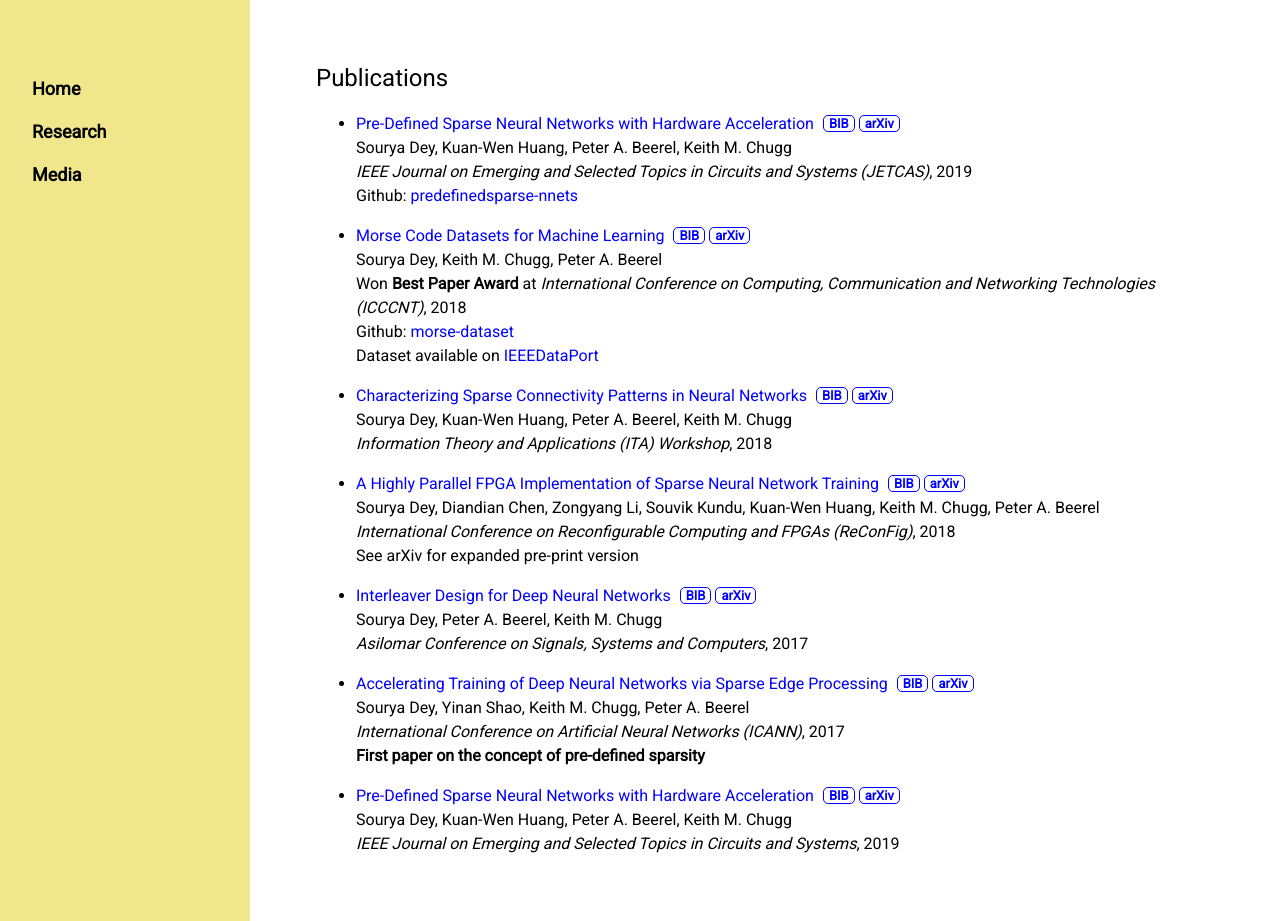
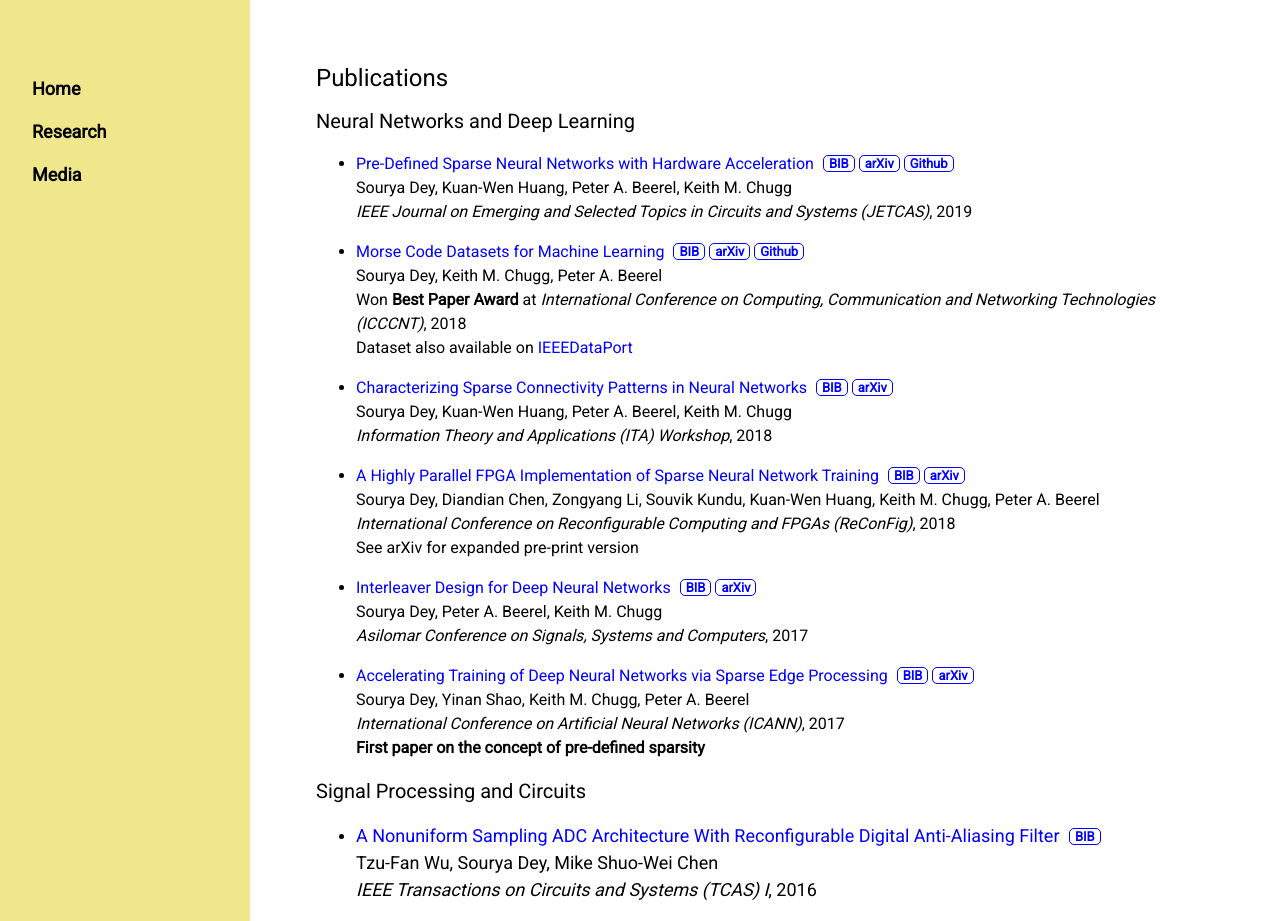
Before and after one commit to souryadey/souryadey.github.io, a Jekyll site: the page built from research/index.html, in a window 1280 px wide and 921 px high. Built offline with Jekyll 4.4.1, drawn with Linux system fonts in a browser that asks for light colours.

Commit message:
adding tcas1

```diff
--- a/research/index.html
+++ b/research/index.html
@@ -3,35 +3,36 @@ title: Sourya Dey | Research
 ---
 <div class="w3-container">
 	<h3>Publications</h3>
+	<h4>Neural Networks and Deep Learning</h4>
 	<ul>
 		<li><p>
 			<a class="inlink" href="https://ieeexplore.ieee.org/document/8689061" target="_blank">Pre-Defined Sparse Neural Networks with Hardware Acceleration</a>
 			<a class="pub" href="/research/bibs/JETCAS2019.bib">BIB</a>
-			<a class="pub" href="http://arxiv.org/abs/1812.01164" target="_blank">arXiv</a><br>
+			<a class="pub" href="https://arxiv.org/abs/1812.01164" target="_blank">arXiv</a>
+			<a class="pub" href="https://github.com/souryadey/predefinedsparse-nnets" target="_blank">Github</a><br>
 			Sourya Dey, Kuan-Wen Huang, Peter A. Beerel, Keith M. Chugg<br>
-			<i>IEEE Journal on Emerging and Selected Topics in Circuits and Systems (JETCAS)</i>, 2019<br>
-			Github: <a class="inlink" href="https://github.com/souryadey/predefinedsparse-nnets" target="_blank">predefinedsparse-nnets</a>
+			<i>IEEE Journal on Emerging and Selected Topics in Circuits and Systems (JETCAS)</i>, 2019
 		</p></li>
 		<li><p>
 			<a class="inlink" href="https://ieeexplore.ieee.org/document/8494011" target="_blank">Morse Code Datasets for Machine Learning</a>
 			<a class="pub" href="/research/bibs/ICCCNT2018.bib">BIB</a>
-			<a class="pub" href="http://arxiv.org/abs/1807.04239" target="_blank">arXiv</a><br>
+			<a class="pub" href="https://arxiv.org/abs/1807.04239" target="_blank">arXiv</a>
+			<a class="pub" href="https://github.com/souryadey/morse-dataset" target="_blank">Github</a><br>
 			Sourya Dey, Keith M. Chugg, Peter A. Beerel<br>
 			Won <b>Best Paper Award</b> at <i>International Conference on Computing, Communication and Networking Technologies (ICCCNT)</i>, 2018<br>
-			Github: <a class="inlink" href="https://github.com/souryadey/morse-dataset" target="_blank">morse-dataset</a><br>
-			Dataset available on <a class="inlink" href="https://ieee-dataport.org/open-access/morse-code-symbol-classification" target="_blank">IEEEDataPort</a>
+			Dataset also available on <a class="inlink" href="https://ieee-dataport.org/open-access/morse-code-symbol-classification" target="_blank">IEEEDataPort</a>
 		</p></li>
 		<li><p>
 			<a class="inlink" href="https://ieeexplore.ieee.org/document/8502950" target="_blank">Characterizing Sparse Connectivity Patterns in Neural Networks</a>
 			<a class="pub" href="/research/bibs/ITA2018.bib">BIB</a>
-			<a class="pub" href="http://arxiv.org/abs/1711.02131" target="_blank">arXiv</a><br>
+			<a class="pub" href="https://arxiv.org/abs/1711.02131" target="_blank">arXiv</a><br>
 			Sourya Dey, Kuan-Wen Huang, Peter A. Beerel, Keith M. Chugg<br>
 			<i>Information Theory and Applications (ITA) Workshop</i>, 2018
 		</p></li>
 		<li><p>
 			<a class="inlink" href="https://ieeexplore.ieee.org/document/8641739" target="_blank">A Highly Parallel FPGA Implementation of Sparse Neural Network Training</a>
 			<a class="pub" href="/research/bibs/Reconfig2018.bib">BIB</a>
-			<a class="pub" href="http://arxiv.org/abs/1806.01087" target="_blank">arXiv</a><br>
+			<a class="pub" href="https://arxiv.org/abs/1806.01087" target="_blank">arXiv</a><br>
 			Sourya Dey, Diandian Chen, Zongyang Li, Souvik Kundu, Kuan-Wen Huang, Keith M. Chugg, Peter A. Beerel<br>
 			<i>International Conference on Reconfigurable Computing and FPGAs (ReConFig)</i>, 2018<br>
 			See arXiv for expanded pre-print version
@@ -39,24 +40,28 @@ title: Sourya Dey | Research
 		<li><p>
 			<a class="inlink" href="https://ieeexplore.ieee.org/document/8335713" target="_blank">Interleaver Design for Deep Neural Networks</a>
 			<a class="pub" href="/research/bibs/Asilomar2017.bib">BIB</a>
-			<a class="pub" href="http://arxiv.org/abs/1711.06935" target="_blank">arXiv</a><br>
+			<a class="pub" href="https://arxiv.org/abs/1711.06935" target="_blank">arXiv</a><br>
 			Sourya Dey, Peter A. Beerel, Keith M. Chugg<br>
 			<i>Asilomar Conference on Signals, Systems and Computers</i>, 2017
 		</p></li>
 		<li><p>
 			<a class="inlink" href="https://link.springer.com/chapter/10.1007%2F978-3-319-68600-4_32" target="_blank">Accelerating Training of Deep Neural Networks via Sparse Edge Processing</a>
 			<a class="pub" href="/research/bibs/ICANN2017.bib">BIB</a>
-			<a class="pub" href="http://arxiv.org/abs/1711.01343" target="_blank">arXiv</a><br>
+			<a class="pub" href="https://arxiv.org/abs/1711.01343" target="_blank">arXiv</a><br>
 			Sourya Dey, Yinan Shao, Keith M. Chugg, Peter A. Beerel<br>
 			<i>International Conference on Artificial Neural Networks (ICANN)</i>, 2017<br>
 			<b>First paper on the concept of pre-defined sparsity</b>
 		</p></li>
+	</ul>
+
+	<h4>Signal Processing and Circuits</h4>
+	<ul>
 		<li><p>
-			<a class="inlink" href="https://ieeexplore.ieee.org/document/8689061" target="_blank">Pre-Defined Sparse Neural Networks with Hardware Acceleration</a>
-			<a class="pub" href="/research/bibs/JETCAS2019.bib">BIB</a>
-			<a class="pub" href="http://arxiv.org/abs/1812.01164" target="_blank">arXiv</a><br>
-			Sourya Dey, Kuan-Wen Huang, Peter A. Beerel, Keith M. Chugg<br>
-			<i>IEEE Journal on Emerging and Selected Topics in Circuits and Systems</i>, 2019
+			<h5>
+			<a class="inlink" href="https://ieeexplore.ieee.org/document/7571162" target="_blank">A Nonuniform Sampling ADC Architecture With Reconfigurable Digital Anti-Aliasing Filter</a>
+			<a class="pub" href="/research/bibs/TCAS2016.bib">BIB</a><br>
+			Tzu-Fan Wu, Sourya Dey, Mike Shuo-Wei Chen<br>
+			<i>IEEE Transactions on Circuits and Systems (TCAS) I</i>, 2016
 		</p></li>
 	</ul>
 </div>
```
Also changed, not shown: research/bibs/TCAS2016.bib (added, +10 -0 lines).
